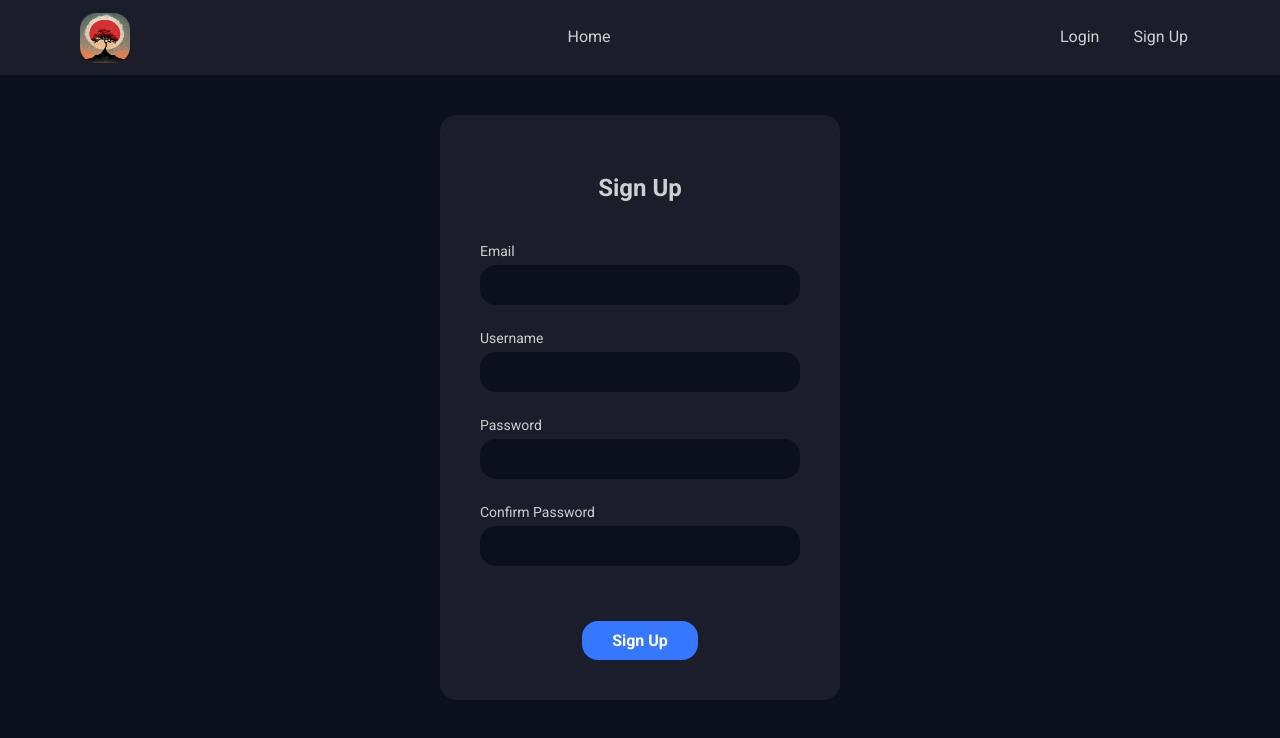
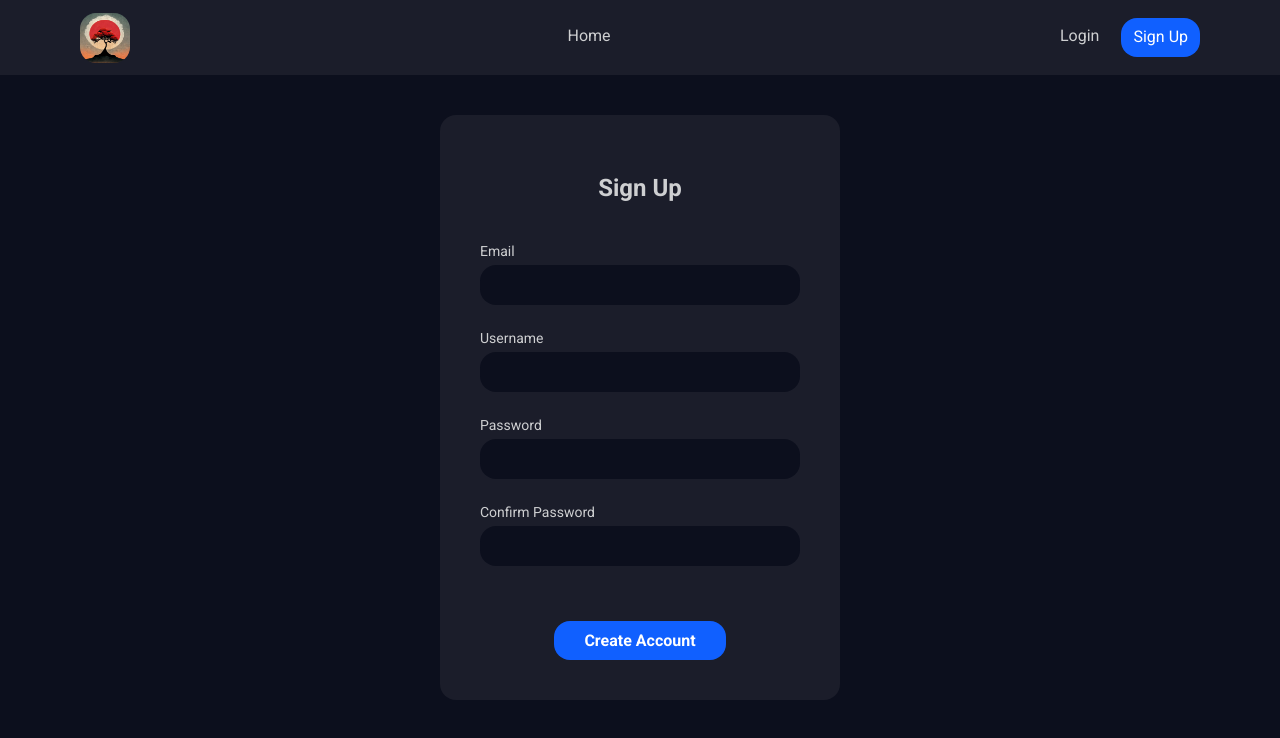
Before and after one commit to K1nlaS/japanese_morphman_tracker, a React (Create React App) app: page /auth/signup in a window 1280 px wide. Shown: the top 738 px of the page. Built offline with nearby package versions, Linux system fonts and the light colour scheme; no server answers.

Commit message:
adding custim link component, refactoring

```diff
--- a/src/components/button/button.comp.jsx
+++ b/src/components/button/button.comp.jsx
@@ -7,14 +7,14 @@ export const BUTTON_TYPE_CLASSES = {
   default: "default",
 };
 
-const getButton = (buttonStyle = BUTTON_TYPE_CLASSES.default) => (
+const getButton = (buttonType = BUTTON_TYPE_CLASSES.default) => (
   {
     [BUTTON_TYPE_CLASSES.default]: defaultButton,
-  }[buttonStyle]
+  }[buttonType]
 );
 
-export const Button = ({ children, buttonStyle, ...otherProps }) => {
-  const CustomButton = getButton(buttonStyle);
+export const Button = ({ children, buttonType, ...otherProps }) => {
+  const CustomButton = getButton(buttonType);
 
   return (
     <CustomButton {...otherProps}>{children}</CustomButton>
--- /dev/null
+++ b/src/components/custom-link/custom-link.comp.jsx
@@ -0,0 +1,28 @@
+//Styled Components
+import {
+  NavBarLink,
+  defaultButtonLink,
+  defaultLink
+} from "./custom-link.styles";
+
+export const LINK_TYPE_CLASSES = {
+  default: "default",
+  defaultButtonLink: "default-button-link",
+  navBarLink: "nav-bar-link",
+};
+
+const getLink = (linkType = LINK_TYPE_CLASSES.default) => (
+  {
+    [LINK_TYPE_CLASSES.default]: defaultLink,
+    [LINK_TYPE_CLASSES.defaultButtonLink]: defaultButtonLink,
+    [LINK_TYPE_CLASSES.navBarLink]: NavBarLink,
+  }[linkType]
+);
+
+export const CustomLink = ({ children, linkType, ...otherProps }) => {
+  const CustomLink = getLink(linkType);
+
+  return (
+    <CustomLink {...otherProps}>{children}</CustomLink>
+  );
+};
--- /dev/null
+++ b/src/components/custom-link/custom-link.styles.jsx
@@ -0,0 +1,33 @@
+import { NavLink } from "react-router-dom";
+import styled from "styled-components";
+
+export const defaultLink = styled(NavLink)`
+  padding: 1rem 1.2rem;
+  white-space: nowrap;
+  border-bottom: 2px solid transparent;
+  transition: .3s;
+
+  &:hover {
+    color: white;
+  }
+`;
+
+export const NavBarLink = styled(defaultLink)`
+  &.active {
+    border-bottom: 2px solid var(--primary-button-color);
+  }
+`;
+
+export const defaultButtonLink = styled(defaultLink)`
+  border: none;
+  color: white;
+  background-color: var(--primary-button-color);
+  padding: 1rem 1.2rem;
+  border-radius: var(--border-radius);
+  cursor: pointer;
+  transition: .3s;
+
+  &:hover {
+    background-color: var(--button-hover-color);
+  }
+`;
--- a/src/components/sign-up-form/sign-up-form.comp.jsx
+++ b/src/components/sign-up-form/sign-up-form.comp.jsx
@@ -59,7 +59,7 @@ const SignUpForm = () => {
         <FormInput label="Password" type="password" name="password" id="password" value={password} onChange={inputChangeHandler} required />
         <FormInput label="Confirm Password" type="password" id="confirmPassword" value={confirmPassword} name="confirmPassword" onChange={inputChangeHandler} required />
 
-        <Button type="submit">Sign Up</Button>
+        <Button type="submit">Create Account</Button>
       </form>
     </>
   );
--- a/src/index.css
+++ b/src/index.css
@@ -7,8 +7,8 @@
   --hover-color: rgb(101 126 248);
 
   /* Button */
-  --primary-button-color: rgb(53 119 255);
-  --button-hover-color: rgb(16, 96, 255);
+  --primary-button-color: rgb(16, 96, 255);
+  --button-hover-color: rgb(53 119 255);
 
   /* Vars */
   --border-radius: 1.6rem;
--- a/src/routes/authentication/authentication.route.jsx
+++ b/src/routes/authentication/authentication.route.jsx
@@ -1,5 +1,5 @@
 //Misc
-import { Route, useParams } from "react-router-dom";
+import { useParams } from "react-router-dom";
 
 //Components
 import LoginForm from "../../components/login-form/login-form.comp";
--- a/src/routes/navigation/navigation.route.jsx
+++ b/src/routes/navigation/navigation.route.jsx
@@ -8,15 +8,16 @@ import { signOutUser } from "../../utils/firebase/firebase.utils";
 //Redux
 import { selectCurrentUser } from "../../store/user/user.selector";
 
+//Components
+import { CustomLink, LINK_TYPE_CLASSES } from "../../components/custom-link/custom-link.comp";
+
 //Styled Components
 import {
   NavBar,
   NavBarContainer,
   JmtLogo,
   NavLinks,
-  SLink,
   AuthLinks,
-  AuthLink,
   SButton
 } from "./navigation.styles";
 
@@ -35,7 +36,7 @@ const Navigation = () => {
 
 
           <NavLinks>
-            <SLink to="/">Home</SLink>
+            <CustomLink to="/" linkType={LINK_TYPE_CLASSES.navBarLink}>Home</CustomLink>
           </NavLinks>
 
           <AuthLinks>
@@ -44,8 +45,8 @@ const Navigation = () => {
                 <SButton onClick={signOutUser}>Sign Out</SButton>
               ) : (
                 <>
-                  <AuthLink to="/auth/login">Login</AuthLink>
-                  <AuthLink to="/auth/signup">Sign Up</AuthLink>
+                  <CustomLink to="/auth/login" linkType={LINK_TYPE_CLASSES.navBarLink}>Login</CustomLink>
+                  <CustomLink to="/auth/signup" linkType={LINK_TYPE_CLASSES.defaultButtonLink}>Sign Up</CustomLink>
                 </>
               )
             }
--- a/src/routes/navigation/navigation.styles.jsx
+++ b/src/routes/navigation/navigation.styles.jsx
@@ -35,27 +35,12 @@ export const NavLinks = styled.div`
   justify-content: center;
 `;
 
-export const SLink = styled(NavLink)`
-
-`;
-
 export const AuthLinks = styled.div`
   display: flex;
+  align-items: center;
   gap: 1rem;
 `;
 
-export const AuthLink = styled(NavLink)`
-  padding: 1rem 1.2rem;
-  white-space: nowrap;
-
-  .login {
-
-  }
-
-  .sign-up {
-
-  }
-`;
 
 export const SButton = styled.div`
   padding: 1rem 1.2rem;
```
